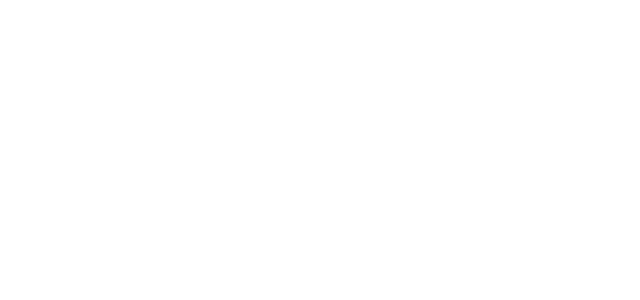
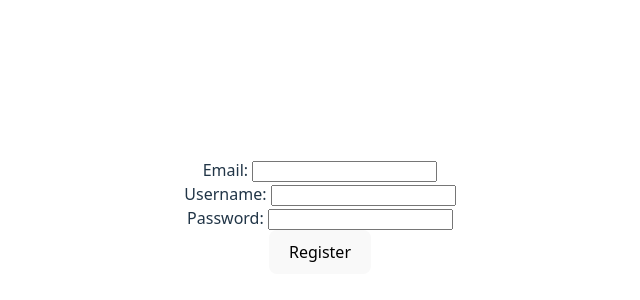
Before and after one commit to ak2691/ClimbingFrontend, a React (Vite) app: page /register in a window 1280 px wide. Before the commit this address had no page. Shown: the part 184-484 px from the top of the page, without its empty margins (320-960 px from the left). Built offline with nearby package versions, Linux system fonts and the light colour scheme.

Commit message:
Implemented storage of jwt tokens and fetch with auth

```diff
--- a/src/App.jsx
+++ b/src/App.jsx
@@ -3,7 +3,8 @@ import { Routes, Route } from 'react-router-dom'
 import './App.css'
 import StrengthForm from "./Components/StrengthForm"
 import TempHome from "./Components/TempHome"
-
+import LoginForm from './Components/LoginForm'
+import RegisterForm from './Components/RegisterForm'
 function App() {
 
 
@@ -11,7 +12,9 @@ function App() {
     <>
       <Routes>
         <Route path="/" element={<TempHome />} />
+        <Route path="/login" element={<LoginForm />} />
         <Route path="/calculator" element={<StrengthForm />} />
+        <Route path="/register" element={<RegisterForm />} />
       </Routes>
 
 
--- /dev/null
+++ b/src/Components/LoginForm.jsx
@@ -0,0 +1,88 @@
+import { useState } from "react";
+export default function LoginForm() {
+    const [form, setForm] = useState({ username: "", password: "" })
+    const [message, setMessage] = useState("");
+
+
+
+
+    const handleSubmit = async (e) => {
+        e.preventDefault();
+        const formData = {
+            username: form.username,
+            password: form.password
+
+
+        }
+        try {
+            const res = await fetch("http://localhost:8080/login", {
+                method: 'POST',
+                headers: { 'content-type': 'application/json' },
+                body: JSON.stringify(formData),
+                credentials: 'include'
+
+            });
+
+            if (res.ok) {
+                const jwtResponse = await res.json();
+
+
+                localStorage.setItem('jwtToken', jwtResponse.token);
+
+                window.location.href = "/calculator";
+                setMessage("Login successful!");
+            }
+            else if (!res.ok) {
+                const err = await res.json();
+                throw new Error(err.message);
+            }
+        } catch (e) {
+            setMessage("Login failed: " + e.message);
+        }
+
+
+    }
+    const handleChange = (e) => {
+        setForm((prev) => ({ ...prev, [e.target.name]: e.target.value }))
+    }
+    return (
+        <div>
+
+
+            <form onSubmit={handleSubmit}>
+                <div>
+                    <label htmlFor="username">Username: </label>
+                    <input
+                        type="text"
+                        name="username"
+                        id="username"
+                        onChange={handleChange}
+                        value={form.username}
+                    />
+                </div>
+                <div>
+                    <label htmlFor="password">Password: </label>
+                    <input
+                        type="password"
+                        name="password"
+                        id="password"
+                        onChange={handleChange}
+                        value={form.password}
+                    />
+                </div>
+                <button type="submit">Log in</button>
+
+
+
+            </form>
+            {message && (<p>Error: {message}</p>)}
+        </div>
+
+
+
+
+
+
+
+    )
+}
--- /dev/null
+++ b/src/Components/RegisterForm.jsx
@@ -0,0 +1,91 @@
+import { useState } from "react";
+export default function RegisterForm() {
+    const [form, setForm] = useState({ email: "", username: "", password: "" })
+    const [message, setMessage] = useState("");
+
+    const handleSubmit = async (e) => {
+        e.preventDefault();
+        const formData = {
+            email: form.email,
+            username: form.username,
+            password: form.password
+
+
+
+        };
+        try {
+            const res = await fetch("http://localhost:8080/register", {
+                method: 'POST',
+                headers: { 'content-type': 'application/json' },
+                body: JSON.stringify(formData),
+                credentials: 'include'
+
+            });
+
+            if (res.ok) {
+                window.location.href = "/login";
+            }
+            else if (!res.ok) {
+                const err = await res.json();
+                throw new Error(err.message);
+            }
+        } catch (e) {
+            setMessage("Register failed: " + e.message);
+        }
+
+
+    }
+    const handleChange = (e) => {
+        setForm((prev) => ({ ...prev, [e.target.name]: e.target.value }))
+    }
+    return (
+        <div>
+
+
+            <form onSubmit={handleSubmit}>
+                <div>
+                    <label htmlFor="email">Email: </label>
+                    <input
+                        type="text"
+                        name="email"
+                        id="email"
+                        onChange={handleChange}
+                        value={form.email}
+                    />
+                </div>
+                <div>
+                    <label htmlFor="username">Username: </label>
+                    <input
+                        type="text"
+                        name="username"
+                        id="username"
+                        onChange={handleChange}
+                        value={form.username}
+                    />
+                </div>
+                <div>
+                    <label htmlFor="password">Password: </label>
+                    <input
+                        type="password"
+                        name="password"
+                        id="password"
+                        onChange={handleChange}
+                        value={form.password}
+                    />
+                </div>
+                <button type="submit">Register</button>
+
+
+
+            </form>
+            {message && (<p>Error: {message}</p>)}
+        </div>
+
+
+
+
+
+
+
+    )
+}
--- a/src/Components/StrengthForm.jsx
+++ b/src/Components/StrengthForm.jsx
@@ -17,6 +17,15 @@ export default function StrengthForm() {
     const handleChange = (e) => {
         setform((prev) => { return { ...prev, [e.target.name]: e.target.value } })
     };
+    const AuthWithFetch = async (url, options = {}) => {
+        const token = localStorage.getItem('jwtToken');
+        const headers = options.headers || {};
+        if (token) {
+            headers['Authorization'] = 'Bearer ' + token;
+        }
+        const config = { ...options, headers: headers };
+        return fetch(url, config);
+    }
     const handleSubmit = async (e) => {
         e.preventDefault();
         console.log('Finger Strength:', form.fingerStrength);
@@ -35,12 +44,16 @@ export default function StrengthForm() {
         }
 
         try {
-            const res = await fetch("http://localhost:8080/calculator", {
+            const res = await AuthWithFetch("http://localhost:8080/calculator", {
                 method: 'POST',
                 headers: { 'content-type': 'application/json' },
-                body: JSON.stringify(formData)
+                body: JSON.stringify(formData),
+                credentials: 'include'
             })
             if (!res.ok) {
+                if (res.status === 401) {
+                    throw new Error("Login to use calculator");
+                }
                 const error = await res.json();
                 throw new Error(error.message || "Server error");
             }
@@ -81,19 +94,21 @@ export default function StrengthForm() {
                 calculatedPullingStrengthGrade: parseInt(result[4])
 
             };
-            const res2 = await fetch("http://localhost:8080/api/analyzefirst", {
+            const res2 = await AuthWithFetch("http://localhost:8080/api/analyzefirst", {
                 method: 'POST',
                 headers: { 'content-type': 'application/json' },
-                body: JSON.stringify(dataToAnalyze)
+                body: JSON.stringify(dataToAnalyze),
+                credentials: 'include'
             });
 
             const weaknesses = await res2.json();
 
 
-            const res3 = await fetch("http://localhost:8080/api/analyzesecond", {
+            const res3 = await AuthWithFetch("http://localhost:8080/api/analyzesecond", {
                 method: 'POST',
                 headers: { 'content-type': 'application/json' },
-                body: JSON.stringify(dataToAnalyze)
+                body: JSON.stringify(dataToAnalyze),
+                credentials: 'include'
             });
             const recommendations = await res3.json();
             setAnalysisTwo(recommendations);
@@ -106,7 +121,10 @@ export default function StrengthForm() {
 
 
         } catch (e) {
+
             setMessage(`Submission failed: ${e.message}`)
+
+
         }
 
 
--- a/src/Components/TempHome.jsx
+++ b/src/Components/TempHome.jsx
@@ -1,7 +1,9 @@
 export default function TempHome() {
     return (
         <div>
-            <a href="/calculator">WELCOME TO THE HOME PAGE</a>
+            <a href="/login">Login</a>
+            <div></div>
+            <a href="/register">Register</a>
         </div>
     )
 }
```
